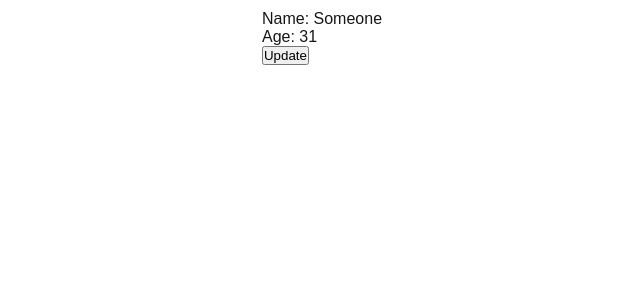
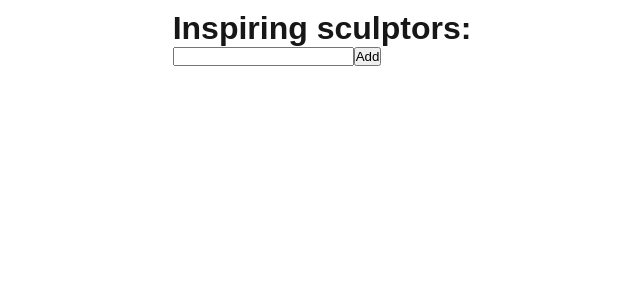
Before and after one commit to khaingthazindev/trtk-frontend, a Next.js app: page / in a window 1280 px wide. Shown: the top 300 px of the page, without its empty margins (318-958 px from the left). Built offline with nearby package versions, Linux system fonts and the light colour scheme.

Commit message:
todo update and delete using state

```diff
--- /dev/null
+++ b/src/app/components/state/UpdateArray.jsx
@@ -0,0 +1,63 @@
+'use client';
+
+import {useState} from 'react';
+
+function Artist({artist, onDelete, onUpdate}) {
+   const [isUpdating, setIsUpdating] = useState(false);
+   const [name, setName] = useState(artist.name);
+   const onEditHandler = () => {
+      setIsUpdating(true);
+   }
+   const onUpdateHandler = () => {
+      let updated = {
+         ...artist,
+         name: name
+      };
+      onUpdate(updated);
+      setIsUpdating(false);
+   }
+   return <div>
+      {isUpdating ? <input value={name} onChange={(e) => setName(e.target.value)}/> : artist.name}
+      {
+         isUpdating ? <button type={"button"} onClick={onUpdateHandler}>Update</button>
+            : <button type={"button"} onClick={onEditHandler}>Edit</button>
+      }
+
+      <button type={"button"} onClick={onDelete}>Delete</button>
+   </div>;
+}
+
+export default function UpdateArray() {
+   const [name, setName] = useState('');
+   const [artists, setArtists] = useState([]);
+
+   const onDeleteHandler = (artistId) => {
+      setArtists([...artists.filter(artist => artist.id !== artistId)]);
+   }
+
+   const onUpdateHandler = (artist) => {
+      setArtists([...artists.map(item => item.id === artist.id ? artist : item)]);
+   }
+
+   return (
+      <>
+         <h1>Inspiring sculptors:</h1>
+         <input
+            value={name}
+            onChange={e => setName(e.target.value)}
+         />
+         <button onClick={() => {
+            setArtists([
+               ...artists,
+               {id: artists.length + 1, name: name}
+            ]);
+            setName('');
+         }}>Add
+         </button>
+         {artists.map(artist => (
+            <Artist key={artist.id} artist={artist} onDelete={() => onDeleteHandler(artist.id)}
+                    onUpdate={onUpdateHandler}/>
+         ))}
+      </>
+   );
+}
--- a/src/app/page.js
+++ b/src/app/page.js
@@ -7,6 +7,7 @@ import Counter from "@/app/components/Counter";
 import CustomTabDemo from "@/app/components/tab/CustomTabDemo";
 import StateProblem1 from "@/app/components/state/StateProblem1";
 import UpdateObject from "@/app/components/state/UpdateObject";
+import UpdateArray from "@/app/components/state/UpdateArray";
 
 export default function Home() {
   return (
@@ -60,7 +61,9 @@ export default function Home() {
 
        {/*<StateProblem1 />*/}
 
-       <UpdateObject />
+       {/*<UpdateObject />*/}
+
+       <UpdateArray />
     </div>
   );
 }
```
